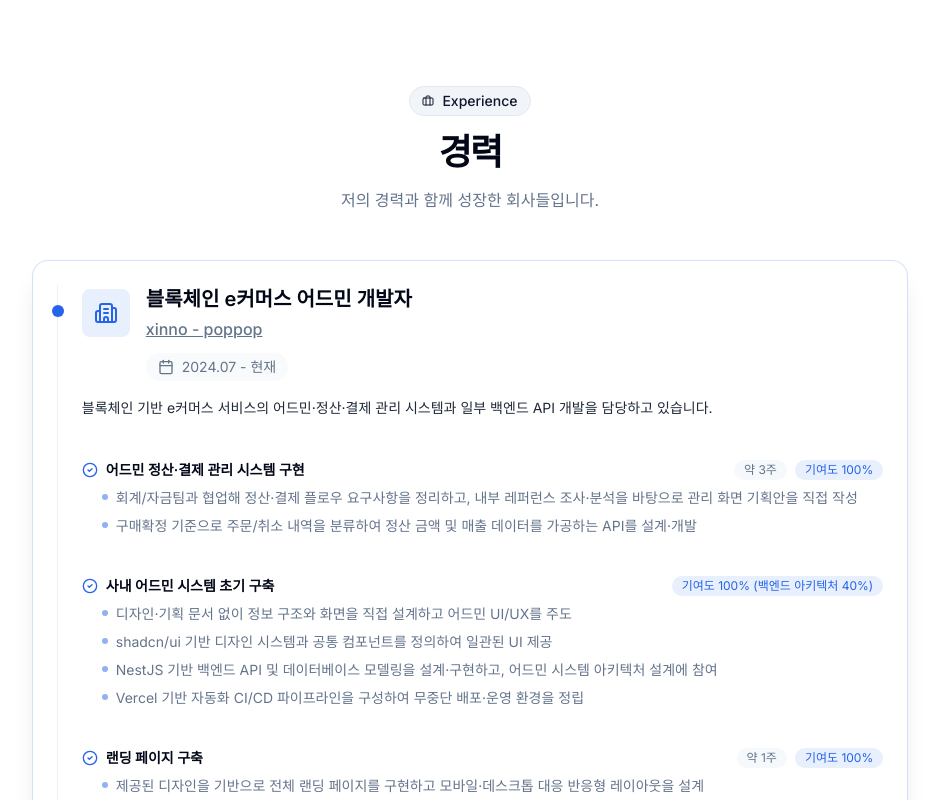
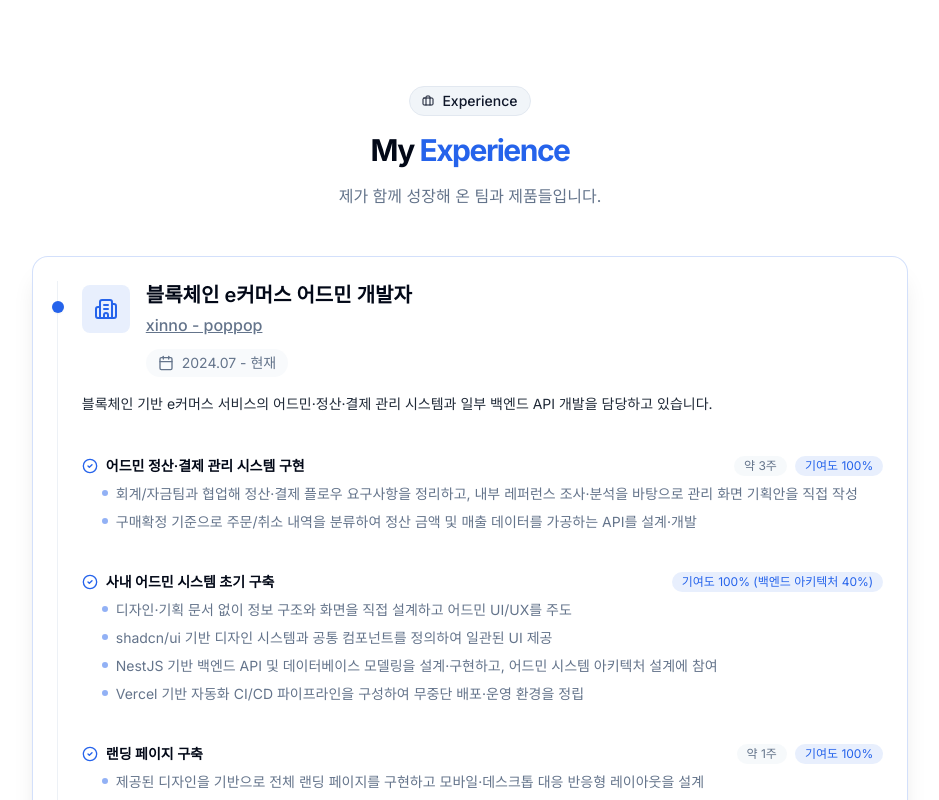
Before and after one commit to zinny22/zinny22.github.io, a Next.js app: page / in a window 1280 px wide. Shown: the part 1340-2140 px from the top of the page, without its empty margins (170-1109 px from the left). Built offline with nearby package versions, Linux system fonts and the light colour scheme.

Commit message:
feat: 경험 내용 변경

```diff
--- a/src/app/page.tsx
+++ b/src/app/page.tsx
@@ -1,5 +1,5 @@
 import { About } from "@/components/sections/About";
-import { Activities } from "@/components/sections/Activities1";
+import { Activities } from "@/components/sections/Activities";
 import { Experience } from "@/components/sections/Experience";
 import { Hero } from "@/components/sections/Hero";
 import { Projects } from "@/components/sections/Projects1";
--- a/src/components/sections/Activities1.tsx
+++ b/src/components/sections/Activities.tsx
@@ -33,11 +33,11 @@ export function Activities() {
           </p>
         </div>
 
-        <div className="grid gap-6 md:grid-cols-2 max-w-5xl mx-auto w-full">
+        <div className="grid gap-6 tablet:grid-cols-2 max-w-5xl mx-auto w-full">
           {activities.map((activity, index) => (
             <Card
               key={index}
-              className="bg-card/50 backdrop-blur-sm border-border/50 hover:border-primary/50 transition-colors duration-300"
+              className="bg-card/50 backdrop-blur-sm border-border/50 shadow-xl hover:shadow-2xl hover:scale-105 transition-all duration-300"
             >
               <CardHeader className="pb-3">
                 <div className="flex justify-between items-start gap-4">
--- a/src/components/sections/Experience.tsx
+++ b/src/components/sections/Experience.tsx
@@ -24,15 +24,15 @@ export function Experience() {
             <Briefcase className="h-3 w-3 mr-2" />
             Experience
           </div>
-          <h2 className="text-4xl font-bold tracking-tighter sm:text-5xl md:text-6xl">
-            {content.title}
+          <h2 className="text-3xl font-bold tracking-tighter sm:text-4xl md:text-5xl">
+            My <span className="text-primary">Experience</span>
           </h2>
           <p className="mx-auto max-w-[700px] text-muted-foreground md:text-xl">
             {content.subtitle}
           </p>
         </div>
 
-        <div className="w-full max-w-6xl mx-auto bg-card/70 backdrop-blur-sm border border-primary/20 rounded-2xl p-6 sm:p-10 shadow-xl">
+        <div className="w-full max-w-8xl mx-auto bg-card/70 backdrop-blur-sm border border-primary/20 rounded-2xl p-6 sm:p-10 shadow-xl">
           <div className="w-full space-y-6">
             {experiences.map((exp, index) => (
               <ExperienceItem key={index} experience={exp} />
--- a/src/features/experience/constants/experience-data.ts
+++ b/src/features/experience/constants/experience-data.ts
@@ -370,7 +370,7 @@ export const EXPERIENCES: Record<"ko" | "en", Experience[]> = {
 export const EXPERIENCE_CONTENT: Record<"ko" | "en", ExperienceContent> = {
   ko: {
     title: "경력",
-    subtitle: "저의 경력과 함께 성장한 회사들입니다.",
+    subtitle: "제가 함께 성장해 온 팀과 제품들입니다.",
     keyAchievements: "주요 성과",
   },
   en: {
```
